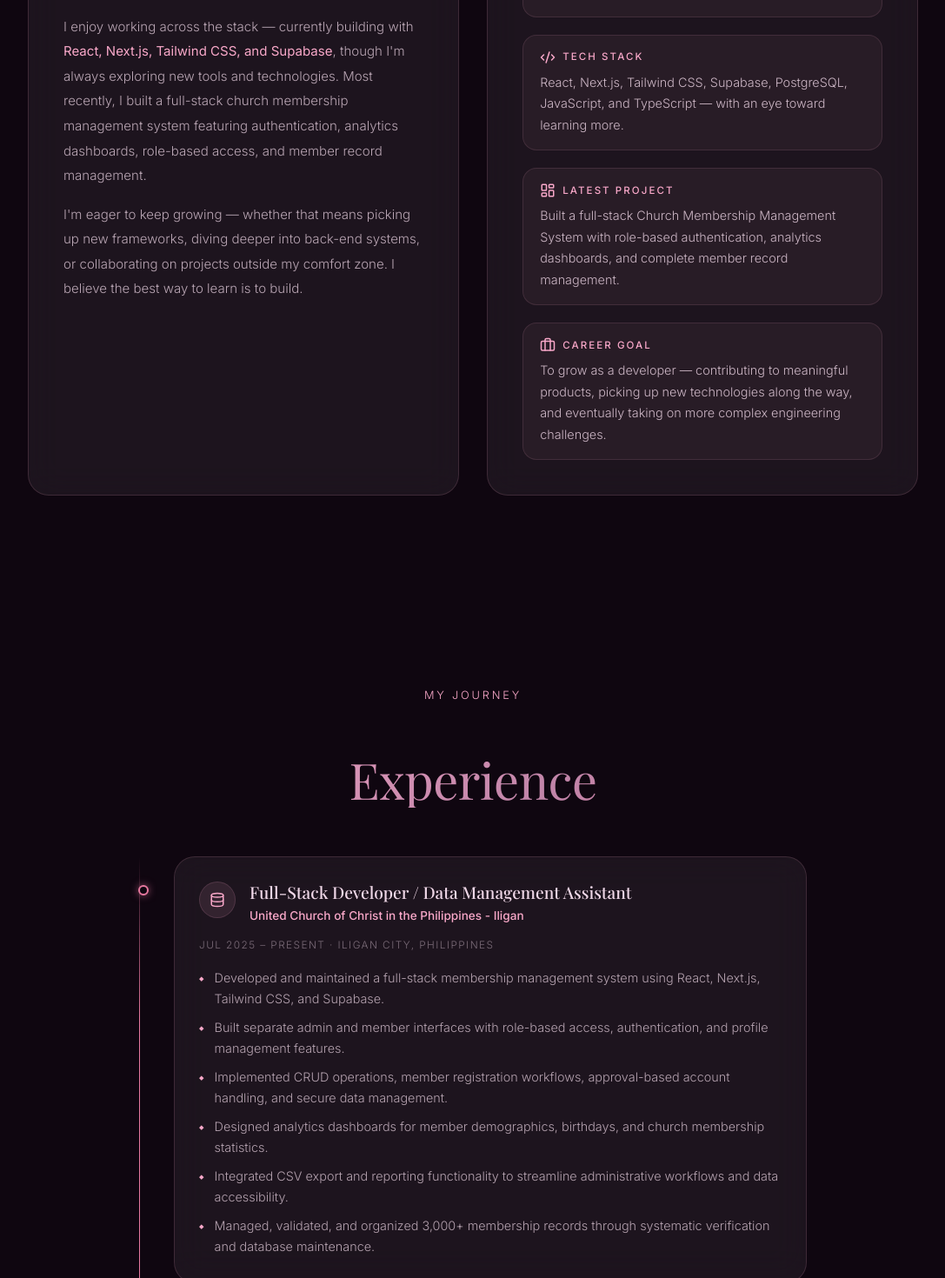
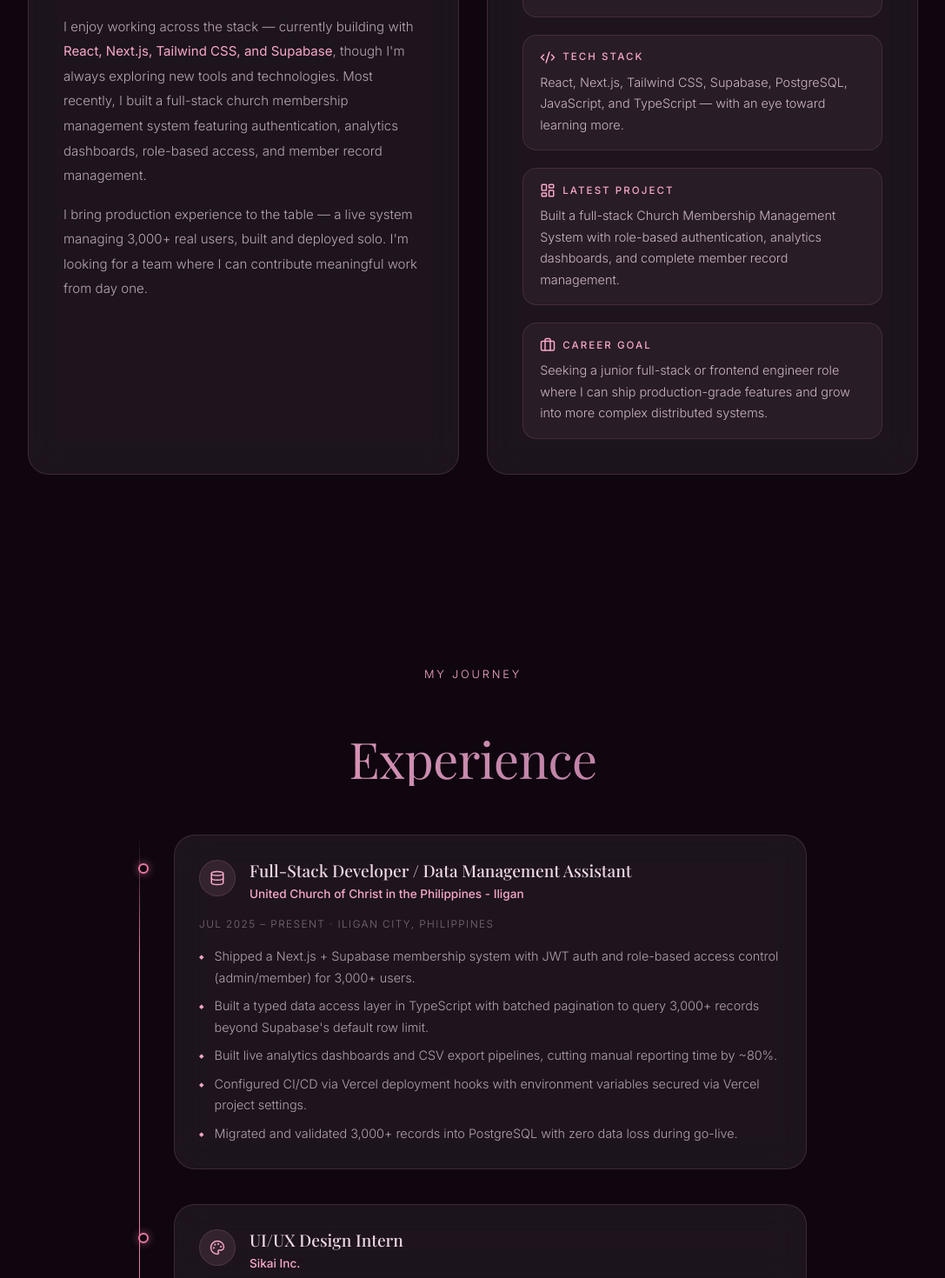
Before and after one commit to edaprgs/edaprgs-portfolio, a React app: page / in a window 1280 px wide. Shown: the part 1330-2800 px from the top of the page at 87% size, without its empty margins (96-1183 px from the left). Built offline with nearby package versions, Linux system fonts and the light colour scheme; the HTML template or start-up script is replaced by a standard one.

Commit message:
Updating content

```diff
--- a/src/components/About.jsx
+++ b/src/components/About.jsx
@@ -98,10 +98,9 @@ function About() {
               marginTop: "1rem",
             }}
           >
-            I'm eager to keep growing — whether that means picking up new
-            frameworks, diving deeper into back-end systems, or collaborating
-            on projects outside my comfort zone. I believe the best way to
-            learn is to build.
+            I bring production experience to the table — a live system managing 3,000+
+            real users, built and deployed solo. I'm looking for a team where I can
+            contribute meaningful work from day one.
           </p>
         </div>
 
@@ -154,7 +153,7 @@ function About() {
               icon: <Briefcase size={18} color="#f9a8c9" />,
               label: "Career Goal",
               value:
-                "To grow as a developer — contributing to meaningful products, picking up new technologies along the way, and eventually taking on more complex engineering challenges.",
+                "Seeking a junior full-stack or frontend engineer role where I can ship production-grade features and grow into more complex distributed systems.",
             },
           ].map(({ icon, label, value }) => (
             <div
--- a/src/components/Experience.jsx
+++ b/src/components/Experience.jsx
@@ -15,17 +15,11 @@ const experiences = [
     location: "Iligan City, Philippines",
     icon: <Database size={18} color="#f9a8c9" />,
     bullets: [
-      "Developed and maintained a full-stack membership management system using React, Next.js, Tailwind CSS, and Supabase.",
-
-      "Built separate admin and member interfaces with role-based access, authentication, and profile management features.",
-
-      "Implemented CRUD operations, member registration workflows, approval-based account handling, and secure data management.",
-
-      "Designed analytics dashboards for member demographics, birthdays, and church membership statistics.",
-
-      "Integrated CSV export and reporting functionality to streamline administrative workflows and data accessibility.",
-
-      "Managed, validated, and organized 3,000+ membership records through systematic verification and database maintenance.",
+      "Shipped a Next.js + Supabase membership system with JWT auth and role-based access control (admin/member) for 3,000+ users.",
+      "Built a typed data access layer in TypeScript with batched pagination to query 3,000+ records beyond Supabase's default row limit.",
+      "Built live analytics dashboards and CSV export pipelines, cutting manual reporting time by ~80%.",
+      "Configured CI/CD via Vercel deployment hooks with environment variables secured via Vercel project settings.",
+      "Migrated and validated 3,000+ records into PostgreSQL with zero data loss during go-live.",
     ],
 
   },
@@ -37,15 +31,8 @@ const experiences = [
     location: "Iligan City, Philippines",
     icon: <Palette size={18} color="#f9a8c9" />,
     bullets: [
-      "Designed responsive UI/UX interfaces and interactive prototypes for web and mobile platforms using Figma.",
-
-      "Worked on the planter-facing interface of eTanom’s reforestation platform focused on accessibility and usability.",
-
-      "Created user flows, and interface layouts to support intuitive cross-device user experiences.",
-
-      "Collaborated with the design and development team to refine interface consistency and improve usability workflows.",
-
-      "Applied modern UI/UX principles including responsive design, accessibility, and user-centered interface design.",
+      "Designed 15+ user flows and a clickable Figma prototype for a web and mobile reforestation platform.",
+      "Handed off developer-ready specs with annotated components, cutting clarification rounds for a 4-person dev team.",
     ],
   },
 ]
--- a/src/components/Hero.jsx
+++ b/src/components/Hero.jsx
@@ -7,7 +7,7 @@ import { Download } from "lucide-react"
 
 const roles = [
   "Full-Stack Web Developer",
-  "UI/UX Designer",
+  "Next.js · React · Supabase",
 ]
 
 function Hero() {
--- a/src/components/Projects.jsx
+++ b/src/components/Projects.jsx
@@ -16,9 +16,7 @@ const projects = [
 
     icon: <Church size={22} color="#f9a8c9" />,
 
-    desc:
-      "Developed a full-stack membership management system using Next.js, React, Tailwind CSS, and Supabase. Built separate admin and member portals with authentication, role-based access control, member registration, analytics dashboards, profile management, and CSV export reporting.",
-
+    desc: "Shipped a production membership system in Next.js and Supabase with JWT auth, role-based access control, and a typed TypeScript data layer handling 3,000+ records. Features real-time analytics dashboards, CSV export, and CI/CD via Vercel.",
     tech: [
       "React",
       "Next.js",
```
Also changed, not shown: 1 other file (tests, documents, lock files or other folders).
